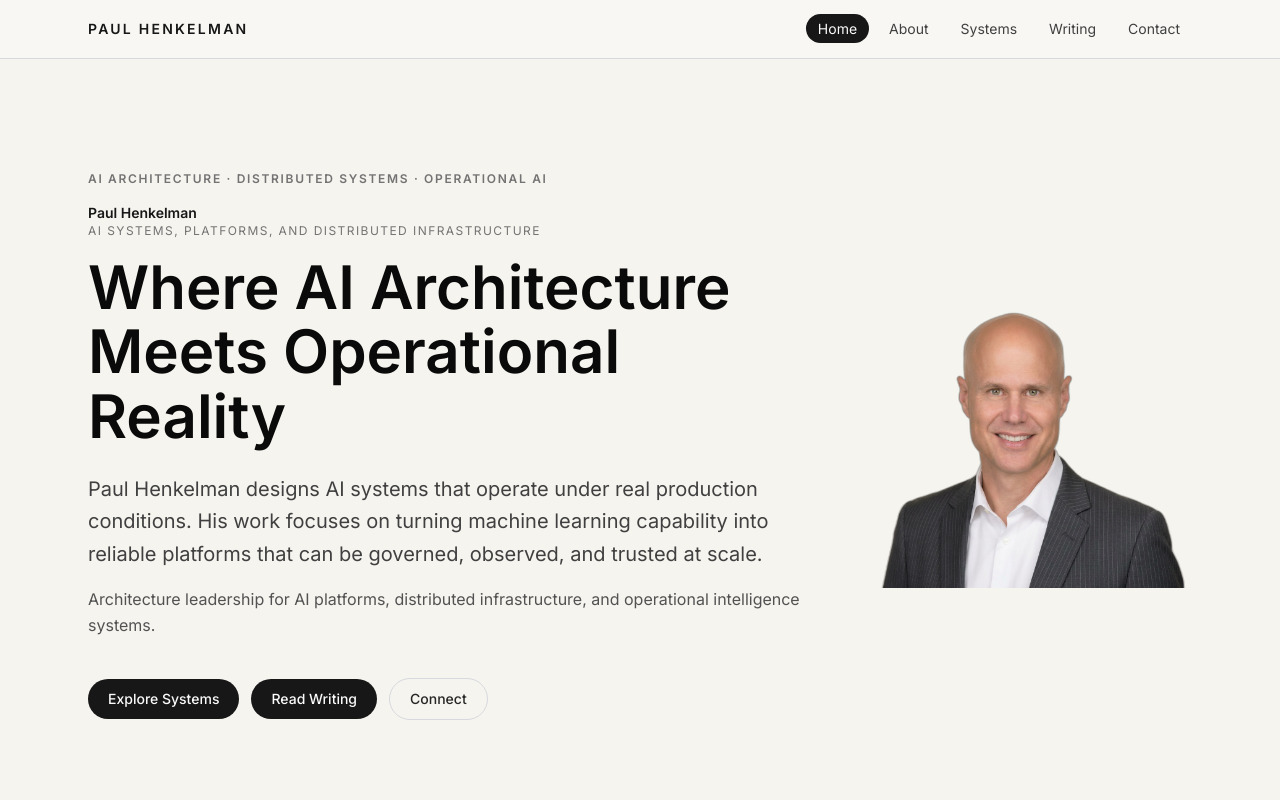
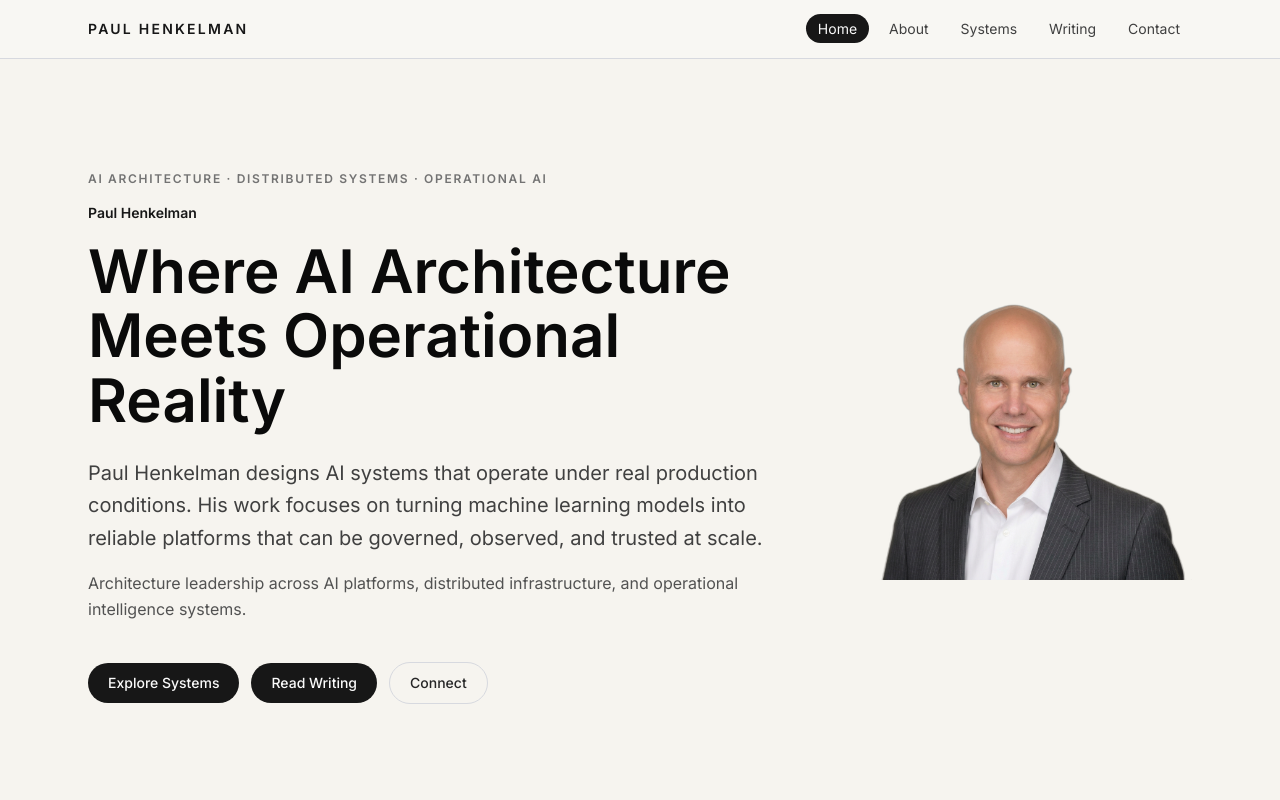
Before and after one commit to wondermuttt/paulhenkelman-com, a Next.js app: page / in a window 1280 px wide. Shown: the top 800 px of the page. Built offline with nearby package versions, Linux system fonts and the light colour scheme.

Commit message:
Refine hero copy and remove role line

```diff
--- a/app/page.tsx
+++ b/app/page.tsx
@@ -24,9 +24,11 @@ export default async function HomePage() {
               </p>
               <div className="mb-4">
                 <p className="text-sm font-semibold text-neutral-900">{homeContent.hero.identityName}</p>
-                <p className="text-xs tracking-[0.12em] text-neutral-500 uppercase">
-                  {homeContent.hero.identityRole}
-                </p>
+                {homeContent.hero.identityRole ? (
+                  <p className="text-xs tracking-[0.12em] text-neutral-500 uppercase">
+                    {homeContent.hero.identityRole}
+                  </p>
+                ) : null}
               </div>
               <h1 className="text-4xl leading-tight font-semibold text-neutral-950 sm:text-6xl sm:leading-[1.08]">
                 {homeContent.hero.headline}
--- a/content/home.ts
+++ b/content/home.ts
@@ -2,12 +2,12 @@ export const homeContent = {
   hero: {
     headerLine: "AI Architecture · Distributed Systems · Operational AI",
     identityName: "Paul Henkelman",
-    identityRole: "AI Systems, Platforms, and Distributed Infrastructure",
+    identityRole: "",
     headline: "Where AI Architecture Meets Operational Reality",
     supporting:
-      "Paul Henkelman designs AI systems that operate under real production conditions. His work focuses on turning machine learning capability into reliable platforms that can be governed, observed, and trusted at scale.",
+      "Paul Henkelman designs AI systems that operate under real production conditions. His work focuses on turning machine learning models into reliable platforms that can be governed, observed, and trusted at scale.",
     credibilitySignal:
-      "Architecture leadership for AI platforms, distributed infrastructure, and operational intelligence systems.",
+      "Architecture leadership across AI platforms, distributed infrastructure, and operational intelligence systems.",
     primaryCtas: [
       { label: "Explore Systems", href: "/systems" },
       { label: "Read Writing", href: "/writing" },
```
